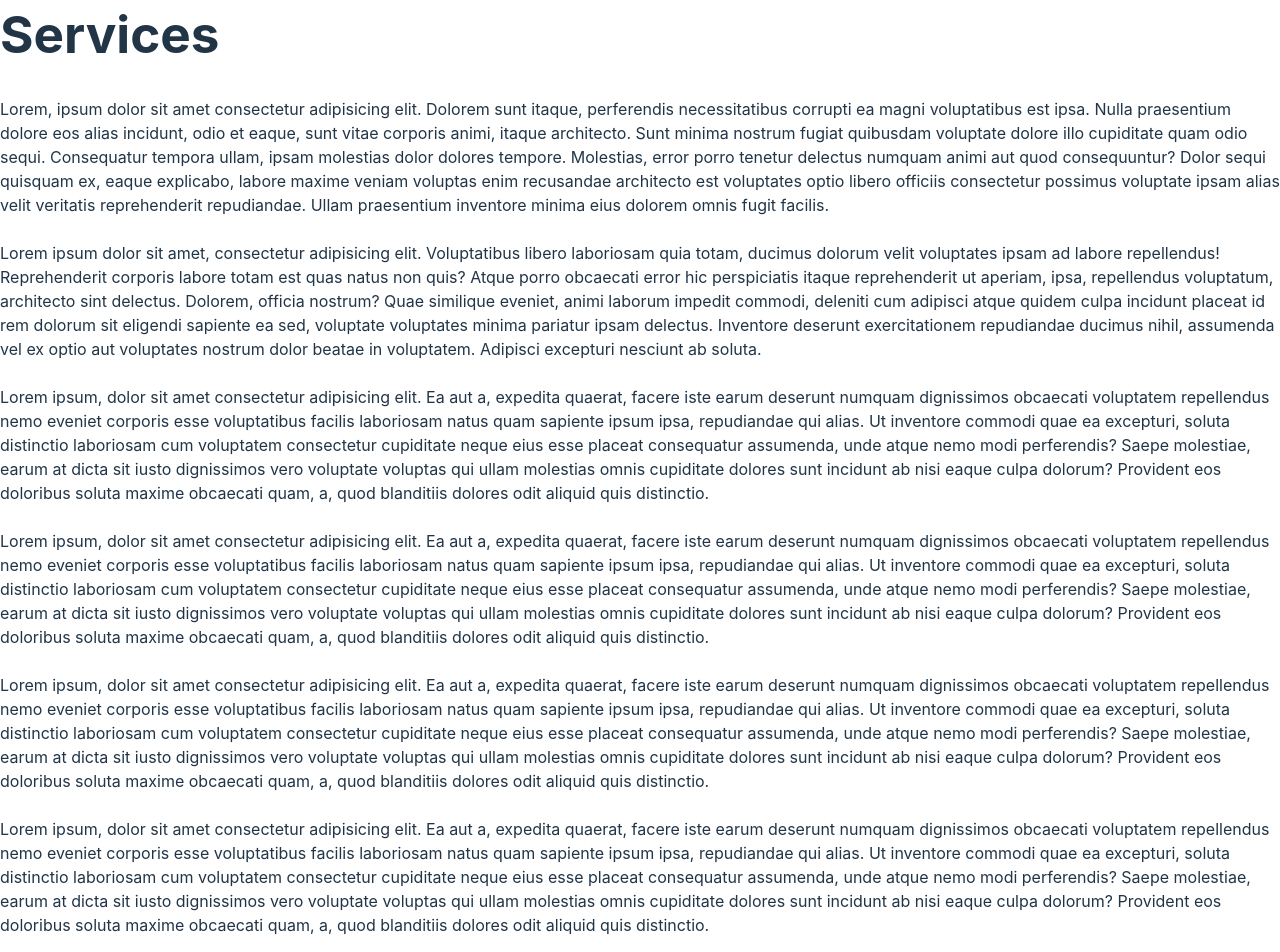
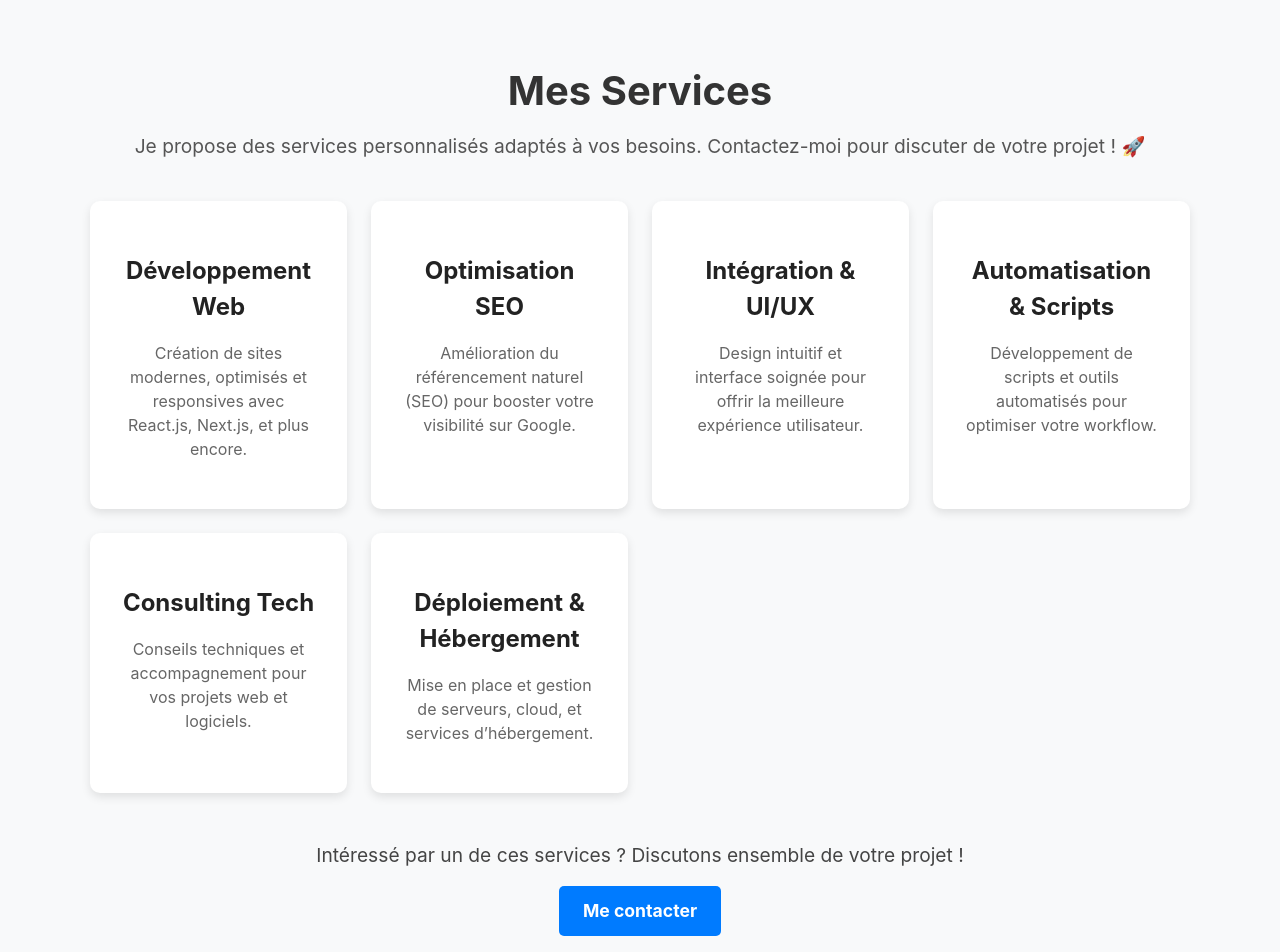
Before and after one commit to cvinciguer/portfolio-frontend, a React (Vite) app: page /portfolio-frontend/services in a window 1280 px wide. Shown: the part 100-1052 px from the top of the page. Built offline with nearby package versions, Linux system fonts and the light colour scheme.

Commit message:
PTF-008-Adding a service page with services cards in grid

```diff
--- /dev/null
+++ b/src/components/pages/Services.css
@@ -0,0 +1,78 @@
+.services {
+    padding: 4rem 2rem;
+    background-color: #f8f9fa;
+    text-align: center;
+  }
+
+  .container {
+    max-width: 1100px;
+    margin: auto;
+  }
+
+  .services-title {
+    font-size: 2.5rem;
+    font-weight: bold;
+    color: #333;
+    margin-bottom: 1rem;
+  }
+
+  .services-subtitle {
+    font-size: 1.2rem;
+    color: #555;
+    margin-bottom: 2.5rem;
+  }
+
+  .services-grid {
+    display: grid;
+    grid-template-columns: repeat(auto-fit, minmax(250px, 1fr));
+    gap: 1.5rem;
+  }
+
+  .service-card {
+    background: white;
+    padding: 2rem;
+    border-radius: 10px;
+    box-shadow: 0 4px 10px rgba(0, 0, 0, 0.1);
+    transition: transform 0.3s ease, box-shadow 0.3s ease;
+  }
+
+  .service-card h2 {
+    font-size: 1.5rem;
+    margin-bottom: 0.8rem;
+    color: #222;
+  }
+
+  .service-card p {
+    color: #666;
+    font-size: 1rem;
+  }
+
+  .service-card:hover {
+    transform: translateY(-5px);
+    box-shadow: 0 8px 20px rgba(0, 0, 0, 0.15);
+  }
+
+  .contact-section {
+    margin-top: 3rem;
+  }
+
+  .contact-section p {
+    font-size: 1.2rem;
+    color: #444;
+    margin-bottom: 1rem;
+  }
+
+  .cta-button {
+    display: inline-block;
+    padding: 12px 24px;
+    background-color: #007bff;
+    color: white;
+    font-size: 1.1rem;
+    border-radius: 5px;
+    text-decoration: none;
+    transition: background 0.3s ease;
+  }
+
+  .cta-button:hover {
+    background-color: #0056b3;
+  }
--- a/src/components/pages/Services.tsx
+++ b/src/components/pages/Services.tsx
@@ -1,108 +1,52 @@
 import React from "react";
+import "./Services.css";
 
 export const Services: React.FC = () => {
   return (
-    <>
-      <h1>Services</h1>
-      <div>
-        Lorem, ipsum dolor sit amet consectetur adipisicing elit. Dolorem sunt
-        itaque, perferendis necessitatibus corrupti ea magni voluptatibus est
-        ipsa. Nulla praesentium dolore eos alias incidunt, odio et eaque, sunt
-        vitae corporis animi, itaque architecto. Sunt minima nostrum fugiat
-        quibusdam voluptate dolore illo cupiditate quam odio sequi. Consequatur
-        tempora ullam, ipsam molestias dolor dolores tempore. Molestias, error
-        porro tenetur delectus numquam animi aut quod consequuntur? Dolor sequi
-        quisquam ex, eaque explicabo, labore maxime veniam voluptas enim
-        recusandae architecto est voluptates optio libero officiis consectetur
-        possimus voluptate ipsam alias velit veritatis reprehenderit
-        repudiandae. Ullam praesentium inventore minima eius dolorem omnis fugit
-        facilis.
+    <section className="services">
+      <div className="container">
+        <h1 className="services-title">Mes Services</h1>
+        <p className="services-subtitle">
+          Je propose des services personnalisés adaptés à vos besoins. Contactez-moi pour discuter de votre projet ! 🚀
+        </p>
+
+        <div className="services-grid">
+          <div className="service-card">
+            <h2>Développement Web</h2>
+            <p>Création de sites modernes, optimisés et responsives avec React.js, Next.js, et plus encore.</p>
           </div>
-      <br />
-      <div>
-        Lorem ipsum dolor sit amet, consectetur adipisicing elit. Voluptatibus
-        libero laboriosam quia totam, ducimus dolorum velit voluptates ipsam ad
-        labore repellendus! Reprehenderit corporis labore totam est quas natus
-        non quis? Atque porro obcaecati error hic perspiciatis itaque
-        reprehenderit ut aperiam, ipsa, repellendus voluptatum, architecto sint
-        delectus. Dolorem, officia nostrum? Quae similique eveniet, animi
-        laborum impedit commodi, deleniti cum adipisci atque quidem culpa
-        incidunt placeat id rem dolorum sit eligendi sapiente ea sed, voluptate
-        voluptates minima pariatur ipsam delectus. Inventore deserunt
-        exercitationem repudiandae ducimus nihil, assumenda vel ex optio aut
-        voluptates nostrum dolor beatae in voluptatem. Adipisci excepturi
-        nesciunt ab soluta.
+
+          <div className="service-card">
+            <h2>Optimisation SEO</h2>
+            <p>Amélioration du référencement naturel (SEO) pour booster votre visibilité sur Google.</p>
           </div>
-      <br />
-      <div>
-        Lorem ipsum, dolor sit amet consectetur adipisicing elit. Ea aut a,
-        expedita quaerat, facere iste earum deserunt numquam dignissimos
-        obcaecati voluptatem repellendus nemo eveniet corporis esse voluptatibus
-        facilis laboriosam natus quam sapiente ipsum ipsa, repudiandae qui
-        alias. Ut inventore commodi quae ea excepturi, soluta distinctio
-        laboriosam cum voluptatem consectetur cupiditate neque eius esse placeat
-        consequatur assumenda, unde atque nemo modi perferendis? Saepe
-        molestiae, earum at dicta sit iusto dignissimos vero voluptate voluptas
-        qui ullam molestias omnis cupiditate dolores sunt incidunt ab nisi eaque
-        culpa dolorum? Provident eos doloribus soluta maxime obcaecati quam, a,
-        quod blanditiis dolores odit aliquid quis distinctio.
+
+          <div className="service-card">
+            <h2>Intégration & UI/UX</h2>
+            <p>Design intuitif et interface soignée pour offrir la meilleure expérience utilisateur.</p>
           </div>
-      <br />
-      <div>
-        Lorem ipsum, dolor sit amet consectetur adipisicing elit. Ea aut a,
-        expedita quaerat, facere iste earum deserunt numquam dignissimos
-        obcaecati voluptatem repellendus nemo eveniet corporis esse voluptatibus
-        facilis laboriosam natus quam sapiente ipsum ipsa, repudiandae qui
-        alias. Ut inventore commodi quae ea excepturi, soluta distinctio
-        laboriosam cum voluptatem consectetur cupiditate neque eius esse placeat
-        consequatur assumenda, unde atque nemo modi perferendis? Saepe
-        molestiae, earum at dicta sit iusto dignissimos vero voluptate voluptas
-        qui ullam molestias omnis cupiditate dolores sunt incidunt ab nisi eaque
-        culpa dolorum? Provident eos doloribus soluta maxime obcaecati quam, a,
-        quod blanditiis dolores odit aliquid quis distinctio.
+
+          <div className="service-card">
+            <h2>Automatisation & Scripts</h2>
+            <p>Développement de scripts et outils automatisés pour optimiser votre workflow.</p>
           </div>
-      <br />
-      <div>
-        Lorem ipsum, dolor sit amet consectetur adipisicing elit. Ea aut a,
-        expedita quaerat, facere iste earum deserunt numquam dignissimos
-        obcaecati voluptatem repellendus nemo eveniet corporis esse voluptatibus
-        facilis laboriosam natus quam sapiente ipsum ipsa, repudiandae qui
-        alias. Ut inventore commodi quae ea excepturi, soluta distinctio
-        laboriosam cum voluptatem consectetur cupiditate neque eius esse placeat
-        consequatur assumenda, unde atque nemo modi perferendis? Saepe
-        molestiae, earum at dicta sit iusto dignissimos vero voluptate voluptas
-        qui ullam molestias omnis cupiditate dolores sunt incidunt ab nisi eaque
-        culpa dolorum? Provident eos doloribus soluta maxime obcaecati quam, a,
-        quod blanditiis dolores odit aliquid quis distinctio.
+
+          <div className="service-card">
+            <h2>Consulting Tech</h2>
+            <p>Conseils techniques et accompagnement pour vos projets web et logiciels.</p>
           </div>
-      <br />
-      <div>
-        Lorem ipsum, dolor sit amet consectetur adipisicing elit. Ea aut a,
-        expedita quaerat, facere iste earum deserunt numquam dignissimos
-        obcaecati voluptatem repellendus nemo eveniet corporis esse voluptatibus
-        facilis laboriosam natus quam sapiente ipsum ipsa, repudiandae qui
-        alias. Ut inventore commodi quae ea excepturi, soluta distinctio
-        laboriosam cum voluptatem consectetur cupiditate neque eius esse placeat
-        consequatur assumenda, unde atque nemo modi perferendis? Saepe
-        molestiae, earum at dicta sit iusto dignissimos vero voluptate voluptas
-        qui ullam molestias omnis cupiditate dolores sunt incidunt ab nisi eaque
-        culpa dolorum? Provident eos doloribus soluta maxime obcaecati quam, a,
-        quod blanditiis dolores odit aliquid quis distinctio.
+
+          <div className="service-card">
+            <h2>Déploiement & Hébergement</h2>
+            <p>Mise en place et gestion de serveurs, cloud, et services d’hébergement.</p>
           </div>
-      <br />
-      <div>
-        Lorem ipsum, dolor sit amet consectetur adipisicing elit. Ea aut a,
-        expedita quaerat, facere iste earum deserunt numquam dignissimos
-        obcaecati voluptatem repellendus nemo eveniet corporis esse voluptatibus
-        facilis laboriosam natus quam sapiente ipsum ipsa, repudiandae qui
-        alias. Ut inventore commodi quae ea excepturi, soluta distinctio
-        laboriosam cum voluptatem consectetur cupiditate neque eius esse placeat
-        consequatur assumenda, unde atque nemo modi perferendis? Saepe
-        molestiae, earum at dicta sit iusto dignissimos vero voluptate voluptas
-        qui ullam molestias omnis cupiditate dolores sunt incidunt ab nisi eaque
-        culpa dolorum? Provident eos doloribus soluta maxime obcaecati quam, a,
-        quod blanditiis dolores odit aliquid quis distinctio.
         </div>
-    </>
+
+        <div className="contact-section">
+          <p>Intéressé par un de ces services ? Discutons ensemble de votre projet !</p>
+          <a href="/contact" className="cta-button">Me contacter</a>
+        </div>
+      </div>
+    </section>
   );
 };
```
Lines whose indentation alone changed are shown as unchanged.
